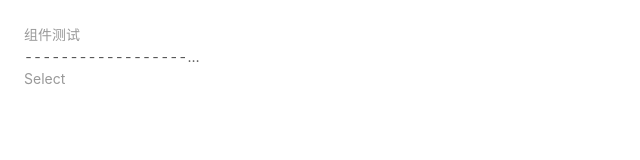
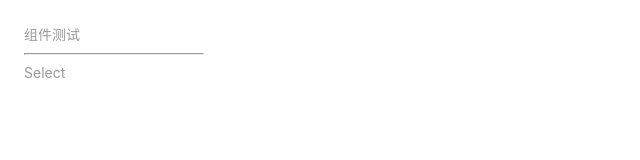
Before and after one commit to cgx2211/yema-shared-component, a React app: page / in a window 1280 px wide. Shown: the top 160 px of the page, without its empty margins (0-640 px from the left). Built offline with nearby package versions, Linux system fonts and the light colour scheme.

Commit message:
style: 修改菜单分页分割线样式

```diff
--- a/src/App.tsx
+++ b/src/App.tsx
@@ -20,7 +20,7 @@ const App: React.FC = (props) => (
             <li>
               <Link to="/test">组件测试</Link>
             </li>
-            <li>------------------------------------</li>
+            <li><hr /></li>
             {
               components.map((component) => (
                 <li key={component.name}>
```
